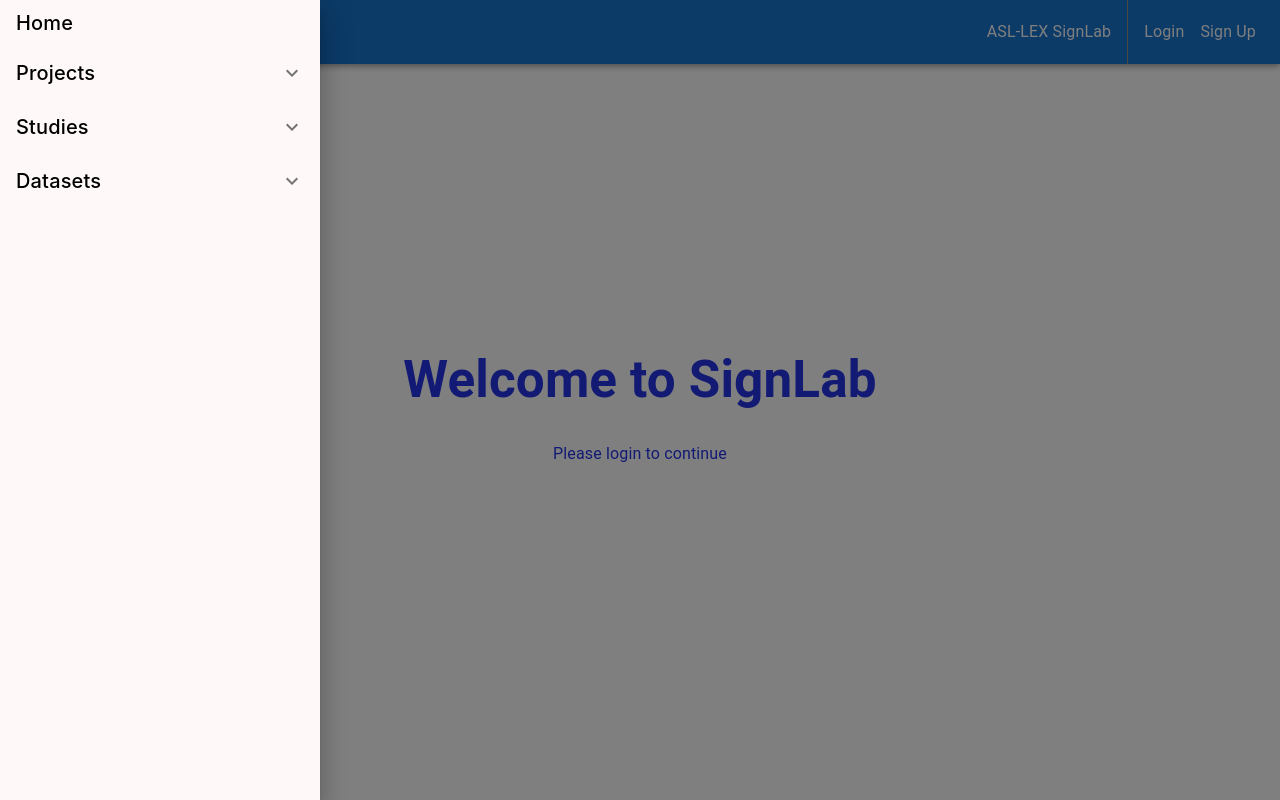
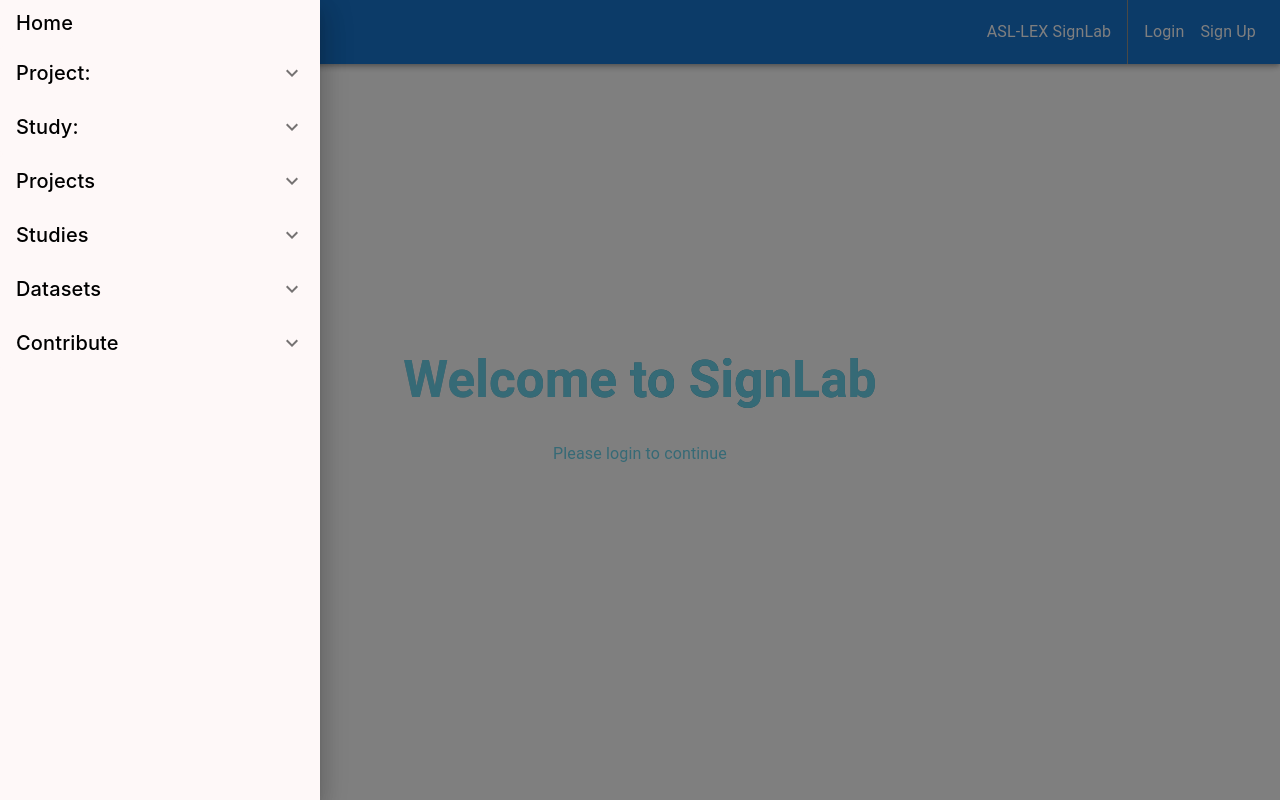
Before and after one commit to hicsail/signlab-react, a React (Vite) app: page / in a window 1280 px wide. Both pictures are taken after a click on the button 44 px from the left and 32 px from the top of the page. Built offline with nearby package versions, Linux system fonts and the light colour scheme.

Commit message:
Adding environment component to navigation

```diff
--- a/package.json
+++ b/package.json
@@ -20,7 +20,8 @@
     "@mui/styles": "^5.13.2",
     "react": "^18.2.0",
     "react-dom": "^18.2.0",
-    "react-router-dom": "^6.12.1"
+    "react-router-dom": "^6.12.1",
+    "styled-components": "^5.3.10"
   },
   "devDependencies": {
     "@storybook/addon-essentials": "^7.0.20",
@@ -32,6 +33,7 @@
     "@storybook/testing-library": "^0.0.14-next.2",
     "@types/react": "^18.0.37",
     "@types/react-dom": "^18.0.11",
+    "@types/styled-components": "^5.1.26",
     "@typescript-eslint/eslint-plugin": "^5.59.0",
     "@typescript-eslint/parser": "^5.59.0",
     "@vitejs/plugin-react-swc": "^3.0.0",
--- a/src/components/Drawer.tsx
+++ b/src/components/Drawer.tsx
@@ -4,6 +4,7 @@ import MenuIcon from '@mui/icons-material/Menu';
 import { Link } from 'react-router-dom';
 import { Dropdown } from './Dropdown';
 import { makeStyles } from '@mui/styles';
+import { Environment } from './Environment';
 
 const useStyles = makeStyles(() => ({
   title: {
@@ -13,6 +14,15 @@ const useStyles = makeStyles(() => ({
     paddingLeft: '16px'
   }
 }));
+
+const names = [
+  { name: 'Projects', sublinks: ['Project Control', 'User Permissions', 'New Project'] },
+  { name: 'Studies', sublinks: ['Study Control', 'User Permissions', 'Entry Controls', 'Download Tags', 'Create New Study'] },
+  { name: 'Datasets', sublinks: ['Dataset Controls', 'Project Access'] },
+  { name: 'Contribute', sublinks: ['Contribute to a Study'] }
+];
+
+const style = { color: 'purple', fontSize: '20px' };
 
 function DrawerComponent() {
   const [openDrawer, setOpenDrawer] = useState(false);
@@ -26,7 +36,8 @@ function DrawerComponent() {
             Home
           </Link>
         </List>
-        <Dropdown />
+        <Environment />
+        {names && <Dropdown links={names} styleProps={style} />}
       </Drawer>
       <IconButton onClick={() => setOpenDrawer(!openDrawer)}>
         <MenuIcon />
--- a/src/components/Dropdown.tsx
+++ b/src/components/Dropdown.tsx
@@ -5,14 +5,25 @@ import ExpandMoreIcon from '@mui/icons-material/ExpandMore';
 import { makeStyles } from '@mui/styles';
 import { Link } from 'react-router-dom';
 
-const useStyles = makeStyles(() => ({
+interface Link {
+  name: string;
+  sublinks: string[];
+}
+
+interface StyleProps {
+  color: string;
+  fontSize: string;
+}
+
+interface LinksProps {
+  links: Link[];
+  styleProps: StyleProps;
+}
+const useStyles = makeStyles((styleProps: StyleProps) => ({
   title: {
     color: 'black',
     fontSize: '20px',
     fontFamily: 'BlinkMacSystemFont'
-  },
-  icon: {
-    color: 'white'
   },
   link: {
     color: 'black',
@@ -20,17 +31,14 @@ const useStyles = makeStyles(() => ({
   }
 }));
 
-const links = [
-  { name: 'Projects', items: ['Project Control', 'User Permissions', 'New Project'] },
-  { name: 'Studies', items: ['Study Control', 'Create New Study'] },
-  { name: 'Datasets', items: ['Dataset Controls', 'Project Access'] }
-];
+const Dropdown: React.FC<LinksProps> = ({ links, styleProps }: LinksProps) => {
+  const classes = useStyles(styleProps);
 
-function Dropdown() {
-  const classes = useStyles();
+  console.log(styleProps);
+
   return (
     <div>
-      {links.map((item: any) => (
+      {links?.map((item: Link) => (
         <Accordion key={item.name} disableGutters elevation={0} sx={{ '&:before': { display: 'none' } }}>
           <AccordionSummary expandIcon={<ExpandMoreIcon />}>
             <Link to={`/${item.name}`} className={classes.title}>
@@ -38,7 +46,7 @@ function Dropdown() {
             </Link>
           </AccordionSummary>
           <AccordionDetails>
-            {item.items.map((point: any) => (
+            {item.sublinks?.map((point: any) => (
               <p key={point} className={classes.link}>
                 {point}
               </p>
@@ -48,6 +56,6 @@ function Dropdown() {
       ))}
     </div>
   );
-}
+};
 
 export { Dropdown };
--- /dev/null
+++ b/src/components/Environment.tsx
@@ -0,0 +1,19 @@
+import { Box } from '@mui/material';
+import { Dropdown } from './Dropdown';
+
+const Environment: React.FC = () => {
+  const items = [
+    { name: 'Project: ', sublinks: ['hi', 'hello'] },
+    { name: 'Study: ', sublinks: ['bye', 'byeeee'] }
+  ];
+
+  const style = { color: 'red', fontSize: '15px' };
+
+  return (
+    <Box>
+      <Dropdown links={items} styleProps={style} />
+    </Box>
+  );
+};
+
+export { Environment };
--- a/src/components/NavigationBar.tsx
+++ b/src/components/NavigationBar.tsx
@@ -24,7 +24,7 @@ const theme = createTheme({
       paper: '#fef8f8'
     },
     text: {
-      primary: '#2435ea'
+      primary: '#6dd5ed'
     },
     divider: '#97948b'
   }
--- a/src/pages/Home/Home.tsx
+++ b/src/pages/Home/Home.tsx
@@ -1,14 +1,36 @@
 import { Component } from 'react';
+import { keyframes } from 'styled-components';
+import styled from 'styled-components';
 
 class HomePage extends Component {
   render() {
     return (
       <div>
-        <h1>Welcome to SignLab</h1>
+        <AnimatedGradientText>Welcome to SignLab</AnimatedGradientText>
         <p>Please login to continue</p>
       </div>
     );
   }
 }
 
+const gradient = keyframes`
+{
+0% {
+  background-position: 0 50%;
+}
+50% {
+  background-position: 100% 50%;
+}
+100% {
+  background-position: 0 50%;
+}}
+`;
+const AnimatedGradientText = styled.h1`
+  animation: ${gradient} 5s ease-in-out infinite;
+  background: linear-gradient(to right, #ee9ca7, #ffdde1, #2193b0, #6dd5ed);
+  background-size: 300%;
+  background-clip: text;
+  !-webkit-text-fill-color: transparent;
+`;
+
 export { HomePage };
```
Also changed, not shown: 1 other file (tests, documents, lock files or other folders).
